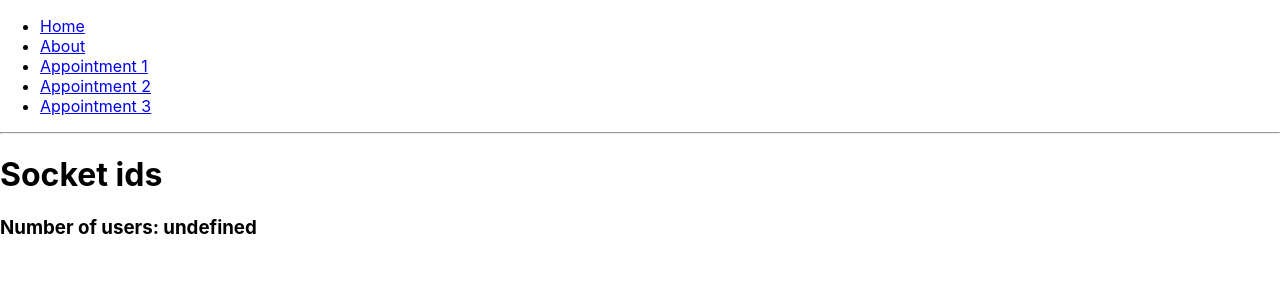
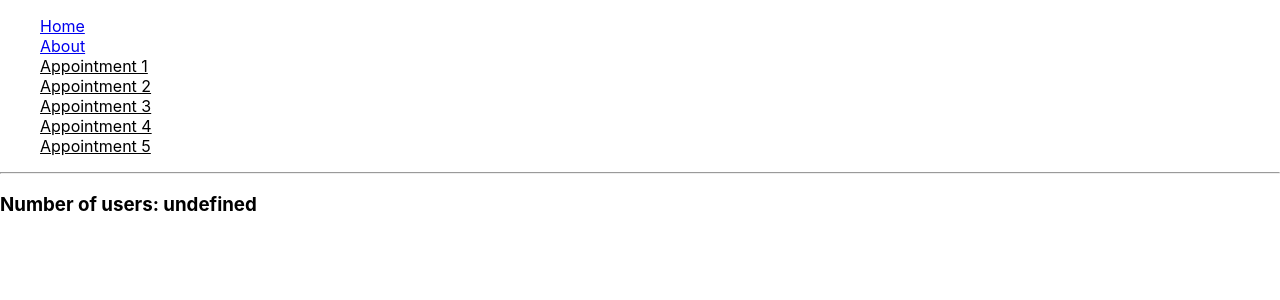
Before and after one commit to Kingsley1331/multiple_workers, a React (Create React App) app in the folder src/client/: page /appointment/121 in a window 1280 px wide. Shown: the top 300 px of the page. Built offline with nearby package versions, Linux system fonts and the light colour scheme; no server answers.

Commit message:
Keep track of page activity

```diff
--- a/src/client/src/App.js
+++ b/src/client/src/App.js
@@ -1,38 +1,55 @@
-import React from "react";
+import { useState } from "react";
 import { BrowserRouter as Router, Switch, Route, Link } from "react-router-dom";
+import { io } from "socket.io-client";
 import { CurrentUsers } from "./components/CurrentUsers";
 
+const socket = io("http://localhost:4000");
+
 export default function BasicExample() {
+  const appointmentIds = ["121", "122", "123", "124", "125"];
+  const [occupiedIds, setOccupiedIds] = useState([]);
+
+  socket.on("connect", () => {
+    socket.on("appointment-data", (data) => {
+      const currentIds = [];
+      for (let id in data) {
+        if (data[id].length) {
+          currentIds.push(id);
+        }
+      }
+      console.log("currentIds", currentIds);
+      setOccupiedIds(currentIds);
+    });
+  });
+
   return (
     <Router>
       <div>
-        <ul>
+        <ul style={{ listStyleType: "none" }}>
           <li>
             <Link to="/">Home</Link>
           </li>
           <li>
             <Link to="/about">About</Link>
           </li>
-          <li>
-            <Link to="/appointment/121">Appointment 1</Link>
-          </li>
-          <li>
-            <Link to="/appointment/122">Appointment 2</Link>
-          </li>
-          <li>
-            <Link to="/appointment/123">Appointment 3</Link>
-          </li>
+          {appointmentIds.map((id, idx) => {
+            const isAppointmentOccupied = occupiedIds.some(
+              (appId) => appId === id
+            );
+            const color = isAppointmentOccupied ? "red" : "black";
+            return (
+              <li>
+                <Link
+                  style={{ color }}
+                  to={`/appointment/${id}`}
+                >{`Appointment ${idx + 1}`}</Link>
+              </li>
+            );
+          })}
         </ul>
 
         <hr />
 
-        {/*
-          A <Switch> looks through all its children <Route>
-          elements and renders the first one whose path
-          matches the current URL. Use a <Switch> any time
-          you have multiple routes, but you want only one
-          of them to render at a time
-        */}
         <Switch>
           <Route exact path="/">
             <div className="App">
--- a/src/client/src/components/CurrentUsers.js
+++ b/src/client/src/components/CurrentUsers.js
@@ -10,7 +10,6 @@ export const CurrentUsers = () => {
 
   useEffect(() => {
     socket = io("http://localhost:4000");
-    console.log("socket", socket);
   }, []);
 
   useEffect(() => {
@@ -37,11 +36,7 @@ export const CurrentUsers = () => {
 
   return (
     <div className="App">
-      <h1>Socket ids</h1>
-      {otherUsers[appointmentId]?.length > 1 && (
-        <h2>This appointment is currently being worked on!</h2>
-      )}
-
+      {otherUsers[appointmentId]?.length > 1 && <h2>Being worked on!</h2>}
       <h3>{`Number of users: ${otherUsers[appointmentId]?.length}`}</h3>
     </div>
   );
```
